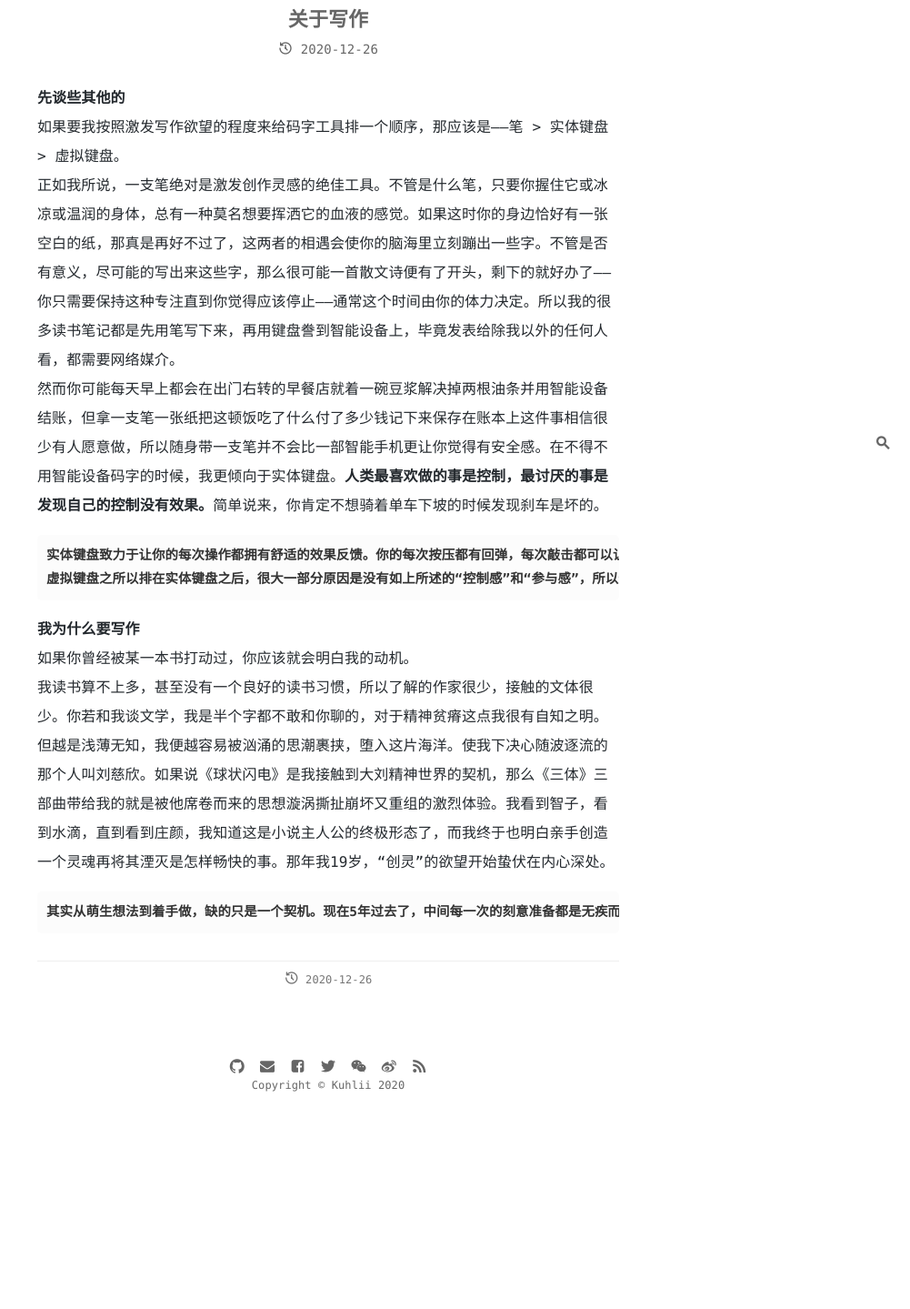
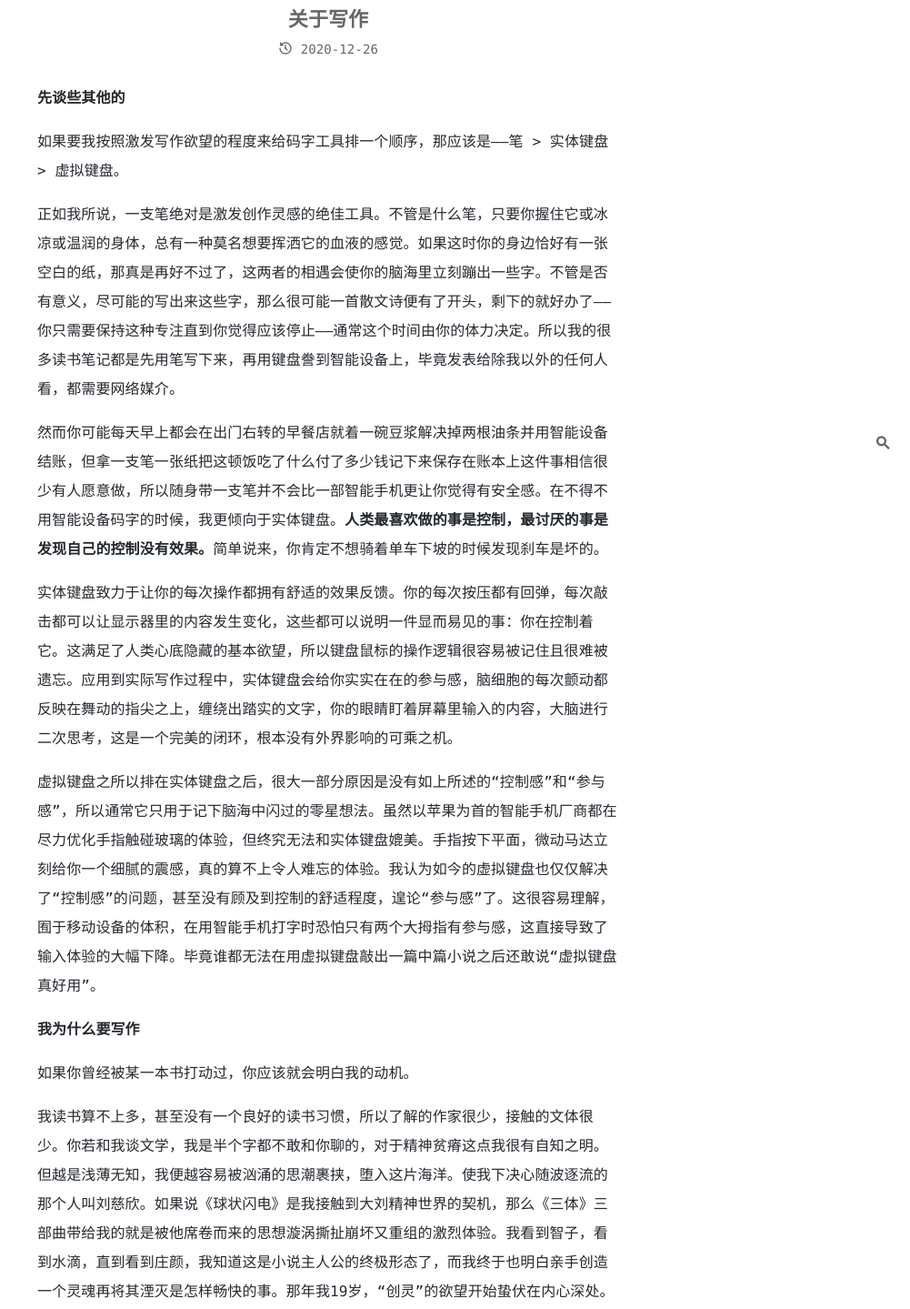
Before and after one commit to Kuhlii/kuhlii.github.io, a plain HTML site: page 2020/12/26/关于写作/index.html in a window 1280 px wide. Shown: the part 282-1721 px from the top of the page at 91% size, without its empty margins (279-1280 px from the left). Before the commit the page ends 1487 px from the top, so only its background shows below. Drawn offline with nearby package versions, Linux system fonts and the light colour scheme; a script that the page names is missing.

Commit message:
Site updated at 2020-12-27 14:52:37

```diff
--- a/2020/12/26/关于写作/index.html
+++ b/2020/12/26/关于写作/index.html
@@ -105,11 +105,16 @@
 
       </div>
       <div class="markdown-body">
-        <p><strong>先谈些其他的</strong><br>    如果要我按照激发写作欲望的程度来给码字工具排一个顺序，那应该是——笔 &gt; 实体键盘 &gt; 虚拟键盘。<br>    正如我所说，一支笔绝对是激发创作灵感的绝佳工具。不管是什么笔，只要你握住它或冰凉或温润的身体，总有一种莫名想要挥洒它的血液的感觉。如果这时你的身边恰好有一张空白的纸，那真是再好不过了，这两者的相遇会使你的脑海里立刻蹦出一些字。不管是否有意义，尽可能的写出来这些字，那么很可能一首散文诗便有了开头，剩下的就好办了——你只需要保持这种专注直到你觉得应该停止——通常这个时间由你的体力决定。所以我的很多读书笔记都是先用笔写下来，再用键盘誊到智能设备上，毕竟发表给除我以外的任何人看，都需要网络媒介。<br>    然而你可能每天早上都会在出门右转的早餐店就着一碗豆浆解决掉两根油条并用智能设备结账，但拿一支笔一张纸把这顿饭吃了什么付了多少钱记下来保存在账本上这件事相信很少有人愿意做，所以随身带一支笔并不会比一部智能手机更让你觉得有安全感。在不得不用智能设备码字的时候，我更倾向于实体键盘。<strong>人类最喜欢做的事是控制，最讨厌的事是发现自己的控制没有效果。</strong>简单说来，你肯定不想骑着单车下坡的时候发现刹车是坏的。</p>
-<pre><code>实体键盘致力于让你的每次操作都拥有舒适的效果反馈。你的每次按压都有回弹，每次敲击都可以让显示器里的内容发生变化，这些都可以说明一件显而易见的事：你在控制着它。这满足了人类心底隐藏的基本欲望，所以键盘鼠标的操作逻辑很容易被记住且很难被遗忘。应用到实际写作过程中，实体键盘会给你实实在在的参与感，脑细胞的每次颤动都反映在舞动的指尖之上，缠绕出踏实的文字，你的眼睛盯着屏幕里输入的内容，大脑进行二次思考，这是一个完美的闭环，根本没有外界影响的可乘之机。
-虚拟键盘之所以排在实体键盘之后，很大一部分原因是没有如上所述的“控制感”和“参与感”，所以通常它只用于记下脑海中闪过的零星想法。虽然以苹果为首的智能手机厂商都在尽力优化手指触碰玻璃的体验，但终究无法和实体键盘媲美。手指按下平面，微动马达立刻给你一个细腻的震感，真的算不上令人难忘的体验。我认为如今的虚拟键盘也仅仅解决了“控制感”的问题，甚至没有顾及到控制的舒适程度，遑论“参与感”了。这很容易理解，囿于移动设备的体积，在用智能手机打字时恐怕只有两个大拇指有参与感，这直接导致了输入体验的大幅下降。毕竟谁都无法在用虚拟键盘敲出一篇中篇小说之后还敢说“虚拟键盘真好用”。</code></pre>
-<p> <strong>我为什么要写作</strong><br>    如果你曾经被某一本书打动过，你应该就会明白我的动机。<br>    我读书算不上多，甚至没有一个良好的读书习惯，所以了解的作家很少，接触的文体很少。你若和我谈文学，我是半个字都不敢和你聊的，对于精神贫瘠这点我很有自知之明。但越是浅薄无知，我便越容易被汹涌的思潮裹挟，堕入这片海洋。使我下决心随波逐流的那个人叫刘慈欣。如果说《球状闪电》是我接触到大刘精神世界的契机，那么《三体》三部曲带给我的就是被他席卷而来的思想漩涡撕扯崩坏又重组的激烈体验。我看到智子，看到水滴，直到看到庄颜，我知道这是小说主人公的终极形态了，而我终于也明白亲手创造一个灵魂再将其湮灭是怎样畅快的事。那年我19岁，“创灵”的欲望开始蛰伏在内心深处。</p>
-<pre><code>其实从萌生想法到着手做，缺的只是一个契机。现在5年过去了，中间每一次的刻意准备都是无疾而终，要么不知道主人公叫什么名字好，要么纠结于小说题材怎么选，最后都是不了了之。这时候要做的是耐心等待，等待的不是灵感，而是天选。如果有一天你像往常一样拿起笔写出了脑海里一闪而逝的念头，就在你以为只是稀松平常的随笔时不知不觉地你写出了一个名字，又写出了他说的一段话，那么不要犹豫，天选时刻已经到了。你只需要将脑海里能想到的每一个细节尽可能都写下来，这是一个极好的开头，此时你可能已经拥有了小说主人公的名字和相貌，还有最近他发生的一些事情，支撑你接着写下去的才是时不时冒出来的灵感。而我就是这样开始了我的“创灵”之旅。第一次“创灵”很成功，我花费一天的时间写出了三千字左右，大部分时间是在推理逻辑，小部分时间码字。我向来在看不见标准的时候愿意漠视标准，更不会主动去寻找标准然后遵守，所以一个写手一天写多少字合适这种问题，于我根本就不是问题。</code></pre>
+        <p><strong>先谈些其他的</strong></p>
+<p>如果要我按照激发写作欲望的程度来给码字工具排一个顺序，那应该是——笔 &gt; 实体键盘 &gt; 虚拟键盘。</p>
+<p>正如我所说，一支笔绝对是激发创作灵感的绝佳工具。不管是什么笔，只要你握住它或冰凉或温润的身体，总有一种莫名想要挥洒它的血液的感觉。如果这时你的身边恰好有一张空白的纸，那真是再好不过了，这两者的相遇会使你的脑海里立刻蹦出一些字。不管是否有意义，尽可能的写出来这些字，那么很可能一首散文诗便有了开头，剩下的就好办了——你只需要保持这种专注直到你觉得应该停止——通常这个时间由你的体力决定。所以我的很多读书笔记都是先用笔写下来，再用键盘誊到智能设备上，毕竟发表给除我以外的任何人看，都需要网络媒介。</p>
+<p>然而你可能每天早上都会在出门右转的早餐店就着一碗豆浆解决掉两根油条并用智能设备结账，但拿一支笔一张纸把这顿饭吃了什么付了多少钱记下来保存在账本上这件事相信很少有人愿意做，所以随身带一支笔并不会比一部智能手机更让你觉得有安全感。在不得不用智能设备码字的时候，我更倾向于实体键盘。<strong>人类最喜欢做的事是控制，最讨厌的事是发现自己的控制没有效果。</strong>简单说来，你肯定不想骑着单车下坡的时候发现刹车是坏的。</p>
+<p>实体键盘致力于让你的每次操作都拥有舒适的效果反馈。你的每次按压都有回弹，每次敲击都可以让显示器里的内容发生变化，这些都可以说明一件显而易见的事：你在控制着它。这满足了人类心底隐藏的基本欲望，所以键盘鼠标的操作逻辑很容易被记住且很难被遗忘。应用到实际写作过程中，实体键盘会给你实实在在的参与感，脑细胞的每次颤动都反映在舞动的指尖之上，缠绕出踏实的文字，你的眼睛盯着屏幕里输入的内容，大脑进行二次思考，这是一个完美的闭环，根本没有外界影响的可乘之机。</p>
+<p>虚拟键盘之所以排在实体键盘之后，很大一部分原因是没有如上所述的“控制感”和“参与感”，所以通常它只用于记下脑海中闪过的零星想法。虽然以苹果为首的智能手机厂商都在尽力优化手指触碰玻璃的体验，但终究无法和实体键盘媲美。手指按下平面，微动马达立刻给你一个细腻的震感，真的算不上令人难忘的体验。我认为如今的虚拟键盘也仅仅解决了“控制感”的问题，甚至没有顾及到控制的舒适程度，遑论“参与感”了。这很容易理解，囿于移动设备的体积，在用智能手机打字时恐怕只有两个大拇指有参与感，这直接导致了输入体验的大幅下降。毕竟谁都无法在用虚拟键盘敲出一篇中篇小说之后还敢说“虚拟键盘真好用”。</p>
+<p><strong>我为什么要写作</strong></p>
+<p>如果你曾经被某一本书打动过，你应该就会明白我的动机。</p>
+<p>我读书算不上多，甚至没有一个良好的读书习惯，所以了解的作家很少，接触的文体很少。你若和我谈文学，我是半个字都不敢和你聊的，对于精神贫瘠这点我很有自知之明。但越是浅薄无知，我便越容易被汹涌的思潮裹挟，堕入这片海洋。使我下决心随波逐流的那个人叫刘慈欣。如果说《球状闪电》是我接触到大刘精神世界的契机，那么《三体》三部曲带给我的就是被他席卷而来的思想漩涡撕扯崩坏又重组的激烈体验。我看到智子，看到水滴，直到看到庄颜，我知道这是小说主人公的终极形态了，而我终于也明白亲手创造一个灵魂再将其湮灭是怎样畅快的事。那年我19岁，“创灵”的欲望开始蛰伏在内心深处。</p>
+<p>其实从萌生想法到着手做，缺的只是一个契机。现在5年过去了，中间每一次的刻意准备都是无疾而终，要么不知道主人公叫什么名字好，要么纠结于小说题材怎么选，最后都是不了了之。这时候要做的是耐心等待，等待的不是灵感，而是天选。如果有一天你像往常一样拿起笔写出了脑海里一闪而逝的念头，就在你以为只是稀松平常的随笔时不知不觉地你写出了一个名字，又写出了他说的一段话，那么不要犹豫，天选时刻已经到了。你只需要将脑海里能想到的每一个细节尽可能都写下来，这是一个极好的开头，此时你可能已经拥有了小说主人公的名字和相貌，还有最近他发生的一些事情，支撑你接着写下去的才是时不时冒出来的灵感。而我就是这样开始了我的“创灵”之旅。第一次“创灵”很成功，我花费一天的时间写出了三千字左右，大部分时间是在推理逻辑，小部分时间码字。我向来在看不见标准的时候愿意漠视标准，更不会主动去寻找标准然后遵守，所以一个写手一天写多少字合适这种问题，于我根本就不是问题。</p>
 
       </div>
 
```
